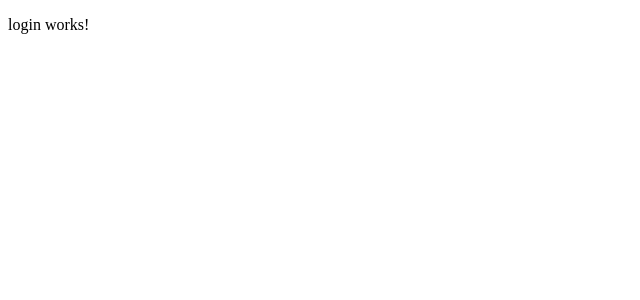
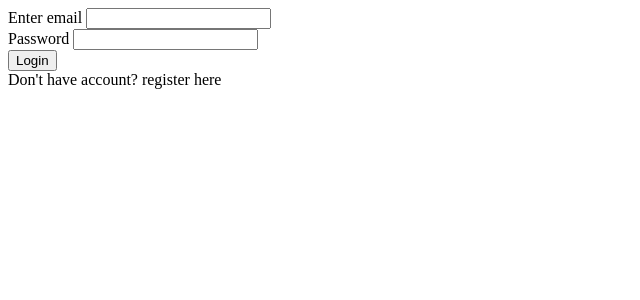
Before and after one commit to PritamKamble/bvcoew-angular, an Angular app: page /login in a window 1280 px wide. Shown: the top 300 px of the page, without its empty margins (0-640 px from the left). Built offline with nearby package versions, Linux system fonts and the light colour scheme.

Commit message:
login routes added

```diff
--- a/src/app/login/login.component.html
+++ b/src/app/login/login.component.html
@@ -1 +1,6 @@
-<p>login works!</p>
+<div>
+  <div>Enter email <input type="text"></div>
+  <div>Password <input type="password"></div>
+  <button (click)="onLoginClick()">Login</button> <br>
+  <a (click)="onRegisterLinkClick()">Don't have account? register here</a>
+</div>
--- a/src/app/login/login.component.ts
+++ b/src/app/login/login.component.ts
@@ -1,4 +1,5 @@
 import { Component } from '@angular/core';
+import { Router } from '@angular/router';
 
 @Component({
   selector: 'app-login',
@@ -7,4 +8,16 @@ import { Component } from '@angular/core';
 })
 export class LoginComponent {
 
+  constructor(
+    private router: Router
+  ) {}
+
+  onLoginClick() {
+    console.log("called onLoginClick");
+    this.router.navigate(['todo']);
+  }
+
+  onRegisterLinkClick() {
+    this.router.navigate(['register']);
+  }
 }
--- a/src/app/todo/todo.component.html
+++ b/src/app/todo/todo.component.html
@@ -1,3 +1,8 @@
+<div>
+  <button (click)="onLogoutClick()">
+    Logout
+  </button>
+</div>
 <div>
     Enter todo item: <input type="text" [(ngModel)]="newTodo">
     <button (click)="addTodo()">Add</button>
--- a/src/app/todo/todo.component.ts
+++ b/src/app/todo/todo.component.ts
@@ -1,4 +1,5 @@
 import { Component } from '@angular/core';
+import { Router } from '@angular/router';
 
 @Component({
   selector: 'app-todo',
@@ -6,6 +7,10 @@ import { Component } from '@angular/core';
   styleUrls: ['./todo.component.css']
 })
 export class TodoComponent {
+
+  constructor(
+    private router: Router
+  ) {}
 
   newTodo = '';
   todos: any[] = [];
@@ -26,5 +31,9 @@ export class TodoComponent {
     this.todos.splice(index, 1);
   }
 
+  onLogoutClick() {
+    this.router.navigate(['login']);
+  }
+
 
 }
```
